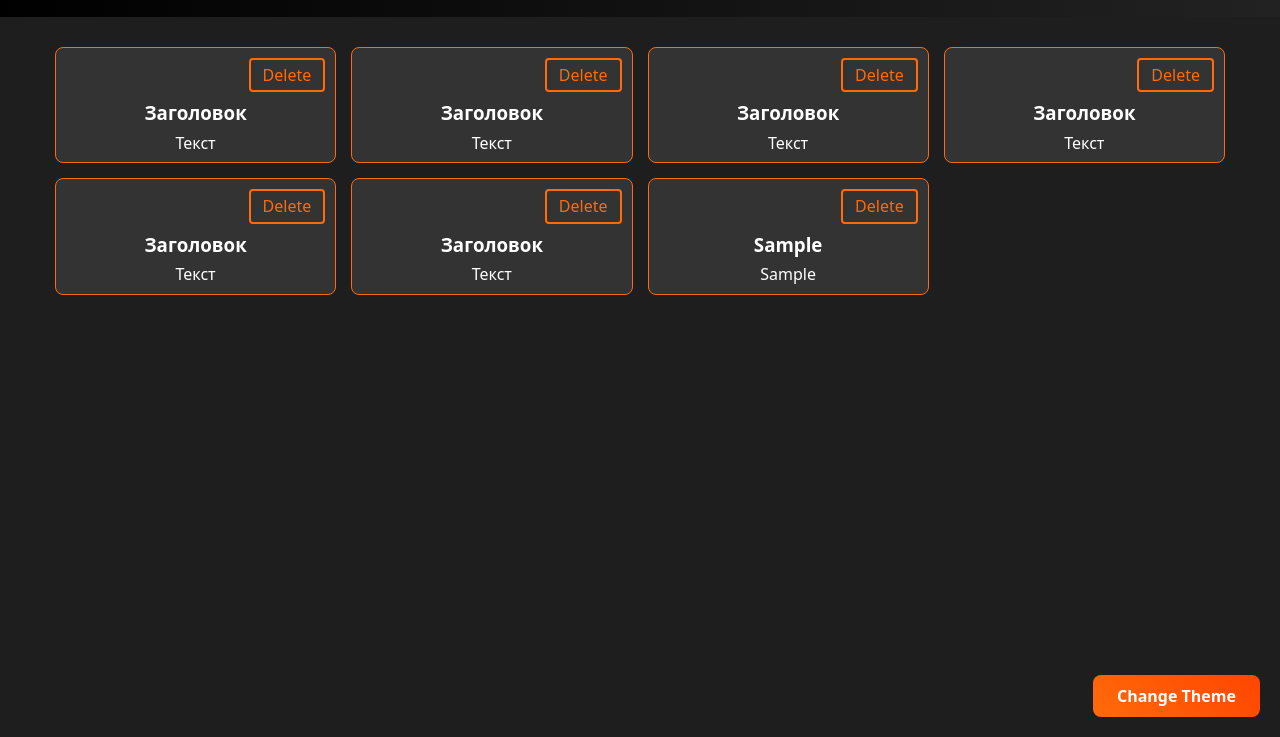
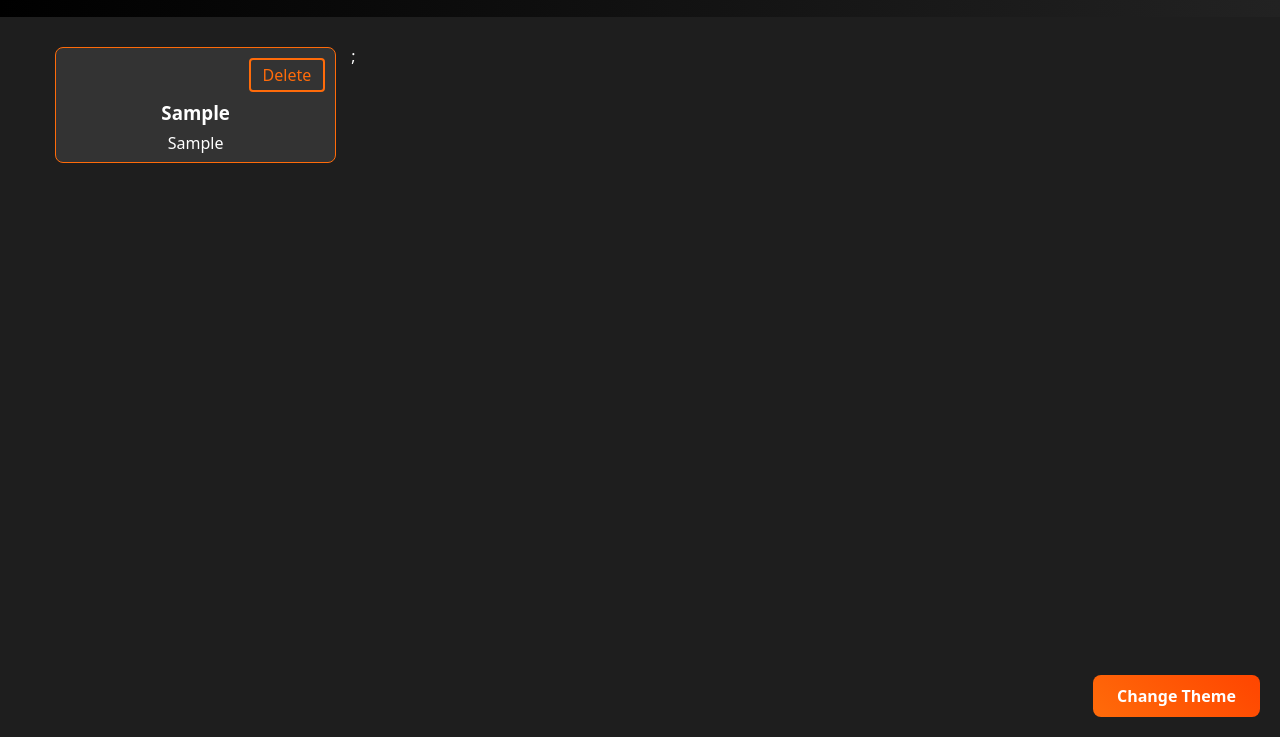
Before and after one commit to denis-ovcharov/modules-9-10, a plain HTML site: page index.html in a window 1280 px wide. Both pictures are taken after typing "Sample", "Sample" into the empty fields and a click on the button "ADD". Shown: the part 63-800 px from the top of the page. Drawn offline with Linux system fonts and the light colour scheme.

Commit message:
Deploying to gh-pages from @ denis-ovcharov/modules-9-10@6ed678fdb513e383d0ef504cfc4b818819fe3b14 🚀

```diff
--- /dev/null
+++ b/assets/vendor-OxPLOBIU.js
@@ -0,0 +1,2 @@
+const l="useandom-26T198340PX75pxJACKVERYMINDBUSHWOLF_GQZbfghjklqvwyzrict";let r=(t=21)=>{let e="",n=crypto.getRandomValues(new Uint8Array(t|=0));for(;t--;)e+=l[n[t]&63];return e};export{r as n};
+//# sourceMappingURL=vendor-OxPLOBIU.js.map
--- a/index.html
+++ b/index.html
@@ -6,6 +6,7 @@
     <meta name="viewport" content="width=device-width, initial-scale=1.0" />
     <title>Vanilla App Template</title>
     <script type="module" crossorigin src="/modules-9-10/index.js"></script>
+    <link rel="modulepreload" crossorigin href="/modules-9-10/assets/vendor-OxPLOBIU.js">
     <link rel="stylesheet" crossorigin href="/modules-9-10/assets/index-CkhCT6Zn.css">
   </head>
   <body class="theme-dark">
@@ -61,38 +62,7 @@
       <!-- Loads the specified .html file -->
       <section>
   <div class="container">
-    <ul class="tasks-list" id="task-list">
-      <li class="task-list-item">
-        <button class="task-list-item-btn">Delete</button>
-        <h3>Заголовок</h3>
-        <p>Текст</p>
-      </li>
-      <li class="task-list-item">
-        <button class="task-list-item-btn">Delete</button>
-        <h3>Заголовок</h3>
-        <p>Текст</p>
-      </li>
-      <li class="task-list-item">
-        <button class="task-list-item-btn">Delete</button>
-        <h3>Заголовок</h3>
-        <p>Текст</p>
-      </li>
-      <li class="task-list-item">
-        <button class="task-list-item-btn">Delete</button>
-        <h3>Заголовок</h3>
-        <p>Текст</p>
-      </li>
-      <li class="task-list-item">
-        <button class="task-list-item-btn">Delete</button>
-        <h3>Заголовок</h3>
-        <p>Текст</p>
-      </li>
-      <li class="task-list-item">
-        <button class="task-list-item-btn">Delete</button>
-        <h3>Заголовок</h3>
-        <p>Текст</p>
-      </li>
-    </ul>
+    <ul class="tasks-list" id="task-list"></ul>
   </div>
 </section>
 
--- a/index.js
+++ b/index.js
@@ -1,6 +1,7 @@
-(function(){const r=document.createElement("link").relList;if(r&&r.supports&&r.supports("modulepreload"))return;for(const e of document.querySelectorAll('link[rel="modulepreload"]'))n(e);new MutationObserver(e=>{for(const t of e)if(t.type==="childList")for(const c of t.addedNodes)c.tagName==="LINK"&&c.rel==="modulepreload"&&n(c)}).observe(document,{childList:!0,subtree:!0});function o(e){const t={};return e.integrity&&(t.integrity=e.integrity),e.referrerPolicy&&(t.referrerPolicy=e.referrerPolicy),e.crossOrigin==="use-credentials"?t.credentials="include":e.crossOrigin==="anonymous"?t.credentials="omit":t.credentials="same-origin",t}function n(e){if(e.ep)return;e.ep=!0;const t=o(e);fetch(e.href,t)}})();const i={list:document.querySelector(".tasks-list"),listItem:document.querySelector(".task-list-item"),deleteBtn:document.querySelector(".task-list-item-btn"),themeToggleBtn:document.querySelector(".theme-toggle-button"),headerFormBtn:document.querySelector(".header-form-btn"),headerForm:document.querySelector("#task-form")};function l(s,r){const o=document.querySelector(".tasks-list"),n=`<li class="task-list-item">
-                        <button class="task-list-item-btn">Delete</button>
-                        <h3>${s}</h3>
-                        <p>${r}</p>
-                    </li>`;o.insertAdjacentHTML("beforeend",n)}i.headerForm.addEventListener("submit",s=>{s.preventDefault();const r=new FormData(i.headerForm),o=Object.fromEntries(r.entries());l(o.taskName,o.taskDescription),i.headerForm.reset()});i.deleteBtn.addEventListener("click",()=>{});
+import{n as m}from"./assets/vendor-OxPLOBIU.js";(function(){const r=document.createElement("link").relList;if(r&&r.supports&&r.supports("modulepreload"))return;for(const t of document.querySelectorAll('link[rel="modulepreload"]'))o(t);new MutationObserver(t=>{for(const e of t)if(e.type==="childList")for(const a of e.addedNodes)a.tagName==="LINK"&&a.rel==="modulepreload"&&o(a)}).observe(document,{childList:!0,subtree:!0});function n(t){const e={};return t.integrity&&(e.integrity=t.integrity),t.referrerPolicy&&(e.referrerPolicy=t.referrerPolicy),t.crossOrigin==="use-credentials"?e.credentials="include":t.crossOrigin==="anonymous"?e.credentials="omit":e.credentials="same-origin",e}function o(t){if(t.ep)return;t.ep=!0;const e=n(t);fetch(t.href,e)}})();const c="tasks";function l(){return JSON.parse(localStorage.getItem(c))}function d(s){const r=l();r.push(s),localStorage.setItem(c,JSON.stringify(r))}function p(){const s=l()??[];localStorage.setItem(c,JSON.stringify(s))}const i={getTasks:l,saveTask:d,initTasks:p},u={taskForm:document.querySelector(".header-form"),taskList:document.querySelector(".tasks-list")};function f(s){const r=s.map(({name:n,description:o,id:t})=>`
+    <li class="task-list-item">
+    <button class="task-list-item-btn" data-id="${t}">Delete</button>
+    <h3>${n}</h3>
+    <p>${o}</p>
+    </li>;`).join("");u.taskList.innerHTML=r}function g(s){s.preventDefault();const{taskName:r,taskDescription:n}=s.target.elements,o=r.value.trim(),t=n.value.trim();if(!o||!t)return alert("Fields are empty");const e={name:o,description:t,id:m()};console.log(e),i.saveTask(e),f(i.getTasks()),s.target.reset()}i.initTasks();f(i.getTasks());u.taskForm.addEventListener("submit",g);
 //# sourceMappingURL=index.js.map
```
Also changed, not shown: 2 other files.
